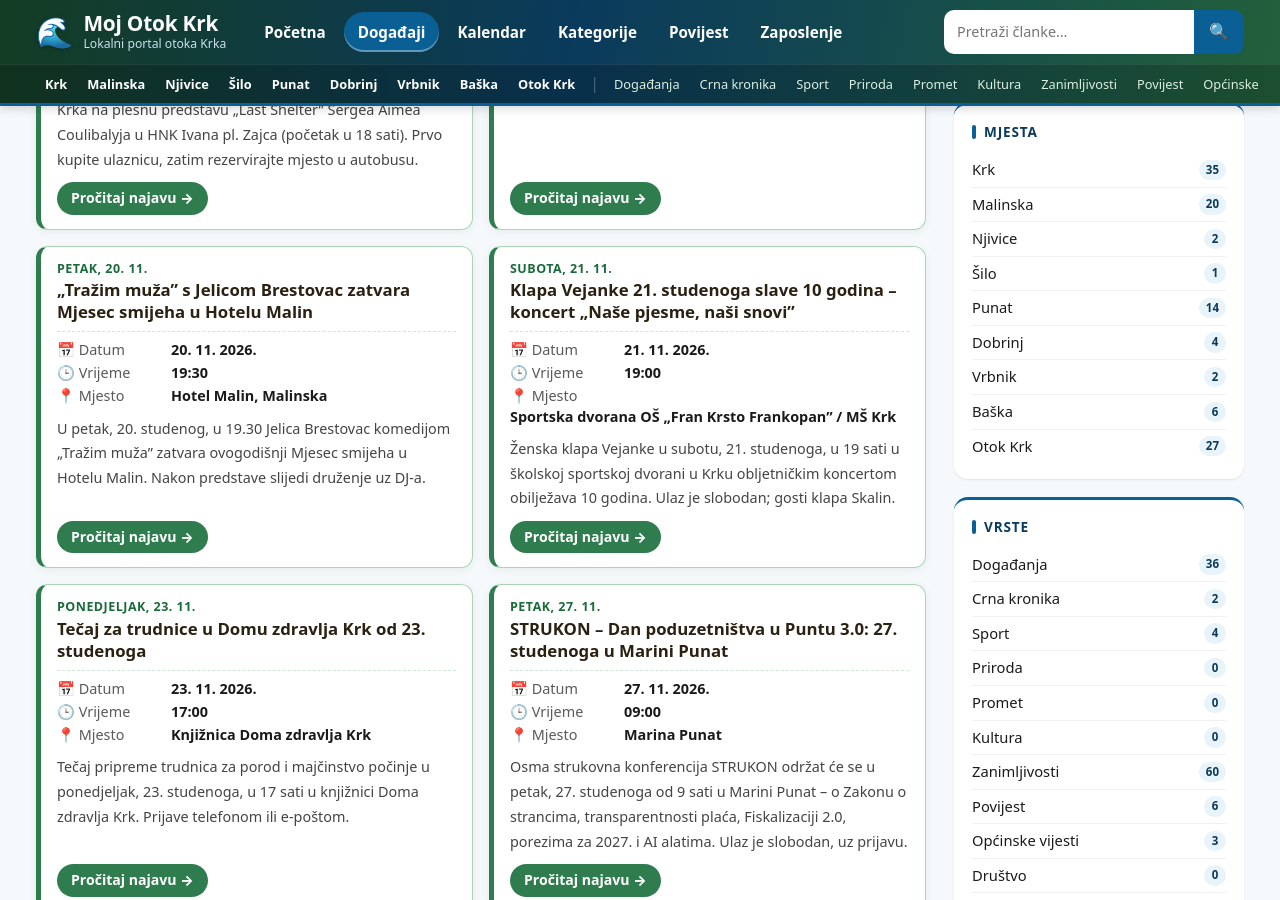
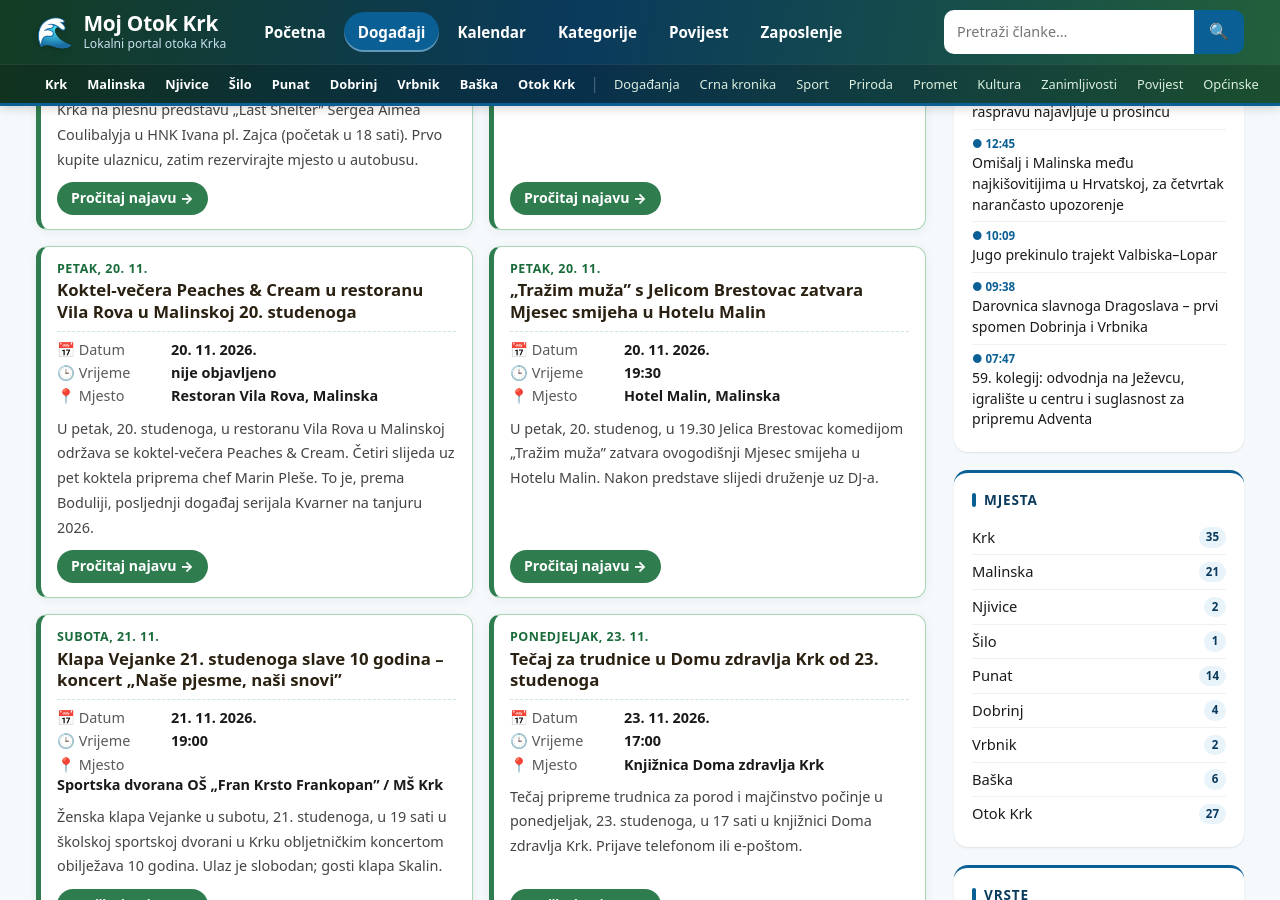
Before and after one commit to MojGK/moj-otok-krk, a Jekyll site: the page built from dogadaji.md, in a window 1280 px wide and 900 px high, scrolled down 2177 px. Built offline with Jekyll 4.4.1, drawn with Linux system fonts in a browser that asks for light colours; some of the changed text lies outside the part shown.

Commit message:
10.11: Koktel-večera Peaches & Cream u restoranu Vila Rova u Malinskoj 20. 11.

```diff
--- a/_data/dogadjanja.yml
+++ b/_data/dogadjanja.yml
@@ -88,6 +88,12 @@ dogadjaji:
     grad: Dobrinj
     opis: "Drugo kolo 23. Zimske lige Kvarnera „Igor Malešević” u Klimnu: Mala liga u 10:30 (400 i 800 m), glavna trail-utrka od 7 km u 11:00 na rivi. Cesta od restorana Žal prema VSG Resortu zatvorena je od 10:30 do 12:00."
     link: /zimska-liga-kvarnera-klimno-2-kolo/
+  - naziv: "Koktel-večera Peaches & Cream u restoranu Vila Rova u Malinskoj 20. studenoga"
+    datum: 2026-11-20
+    mjesto: "Restoran Vila Rova, Malinska"
+    grad: Malinska
+    opis: "U petak, 20. studenoga, u restoranu Vila Rova u Malinskoj održava se koktel-večera Peaches & Cream. Četiri slijeda uz pet koktela priprema chef Marin Pleše. To je, prema Boduliji, posljednji događaj serijala Kvarner na tanjuru 2026."
+    link: /peaches-cream-vila-rova-malinska/
   - naziv: "„Tražim muža” s Jelicom Brestovac zatvara Mjesec smijeha u Hotelu Malin"
     datum: 2026-11-20
     vrijeme: "19:30"
--- /dev/null
+++ b/_posts/2026-11-10-peaches-cream-vila-rova-malinska.md
@@ -0,0 +1,35 @@
+---
+layout: post
+title: "Koktel-večera Peaches & Cream u restoranu Vila Rova u Malinskoj 20. studenoga"
+date: 2026-11-10 16:30:00 +0100
+location: Malinska
+type: Događanja
+categories: [Malinska, Događanja]
+event_date: 2026-11-20 00:00:00 +0100
+event_place: "Restoran Vila Rova, Malinska"
+excerpt: "U petak, 20. studenoga, u restoranu Vila Rova u Malinskoj održava se koktel-večera Peaches & Cream. Četiri slijeda uz pet koktela priprema chef Marin Pleše; cijena je 120 eura po osobi. To je, prema Boduliji, posljednji događaj serijala Kvarner na tanjuru 2026."
+image: /assets/images/peaches-cream-vila-rova-ilustracija.jpg
+image_alt: "Ilustracija: stol uz more s jelima i koktelima, pripremljen za večeru"
+image_credit: "Ilustracija (generirana), nije fotografija restorana Vila Rova ni događaja"
+source: "[Bodulija.net](https://bodulija.net/peaches-cream-stize-u-restoran-vila-rova-pridruzite-se-jedinstvenoj-veceri-uz-autorske-koktele/); [FAQ restorana Vila Rova](https://www.restoran-vila-rova.com/faq)"
+---
+
+U **petak, 20. studenoga 2026.**, u restoranu **Vila Rova** u Malinskoj održava se koktel-večera **Peaches & Cream**. Prema Boduliji, večera obuhvaća **četiri slijeda uz pet koktela**, priprema je chefa **Marina Plešea**, a cijena je **120 eura po osobi**. Mjesta su ograničena, a rezervacije se, prema istom izvoru, rade preko stranice restorana.
+
+Riječ je, piše Bodulija, o posljednjem događaju ovogodišnjeg serijala **Kvarner na tanjuru**, koji se organizira u suradnji s Turističkom zajednicom Kvarnera.
+
+Sat početka na službenim stranicama restorana i hotela Vila Rova u trenutku provjere nije bio objavljen. Bodulija u okviru s ključnim informacijama navodi početak u **19:00**.
+
+Tvrdnju da je Vila Rova „najbolji hotelski restoran 2025.” treba čitati u kontekstu nagrade: u 14. izboru Dobre hrane Jutarnjeg lista 2025. restoran je proglašen najboljim u kategoriji hotelskih restorana visoke kategorije, što u svom [FAQ-u](https://www.restoran-vila-rova.com/faq) navodi i sam restoran (kao nagradu za najbolji hotelski restoran u Hrvatskoj 2025.).
+
+## Praktično
+
+- **petak, 20. 11. 2026.** (sat početka na službenoj stranici restorana nije bio naveden; Bodulija navodi 19:00)
+- **Restoran Vila Rova, Malinska**
+- četiri slijeda uz pet koktela; 120 € po osobi (Bodulija)
+- rezervacije: [restoran-vila-rova.com](https://www.restoran-vila-rova.com/)
+
+## Izvori
+
+- Bodulija.net, 10. 11. 2026.
+- Restoran Vila Rova, FAQ (nagrada 2025.)
```
Also changed, not shown: assets/images/peaches-cream-vila-rova-ilustracija.jpg (added), assets/images/thumbs/peaches-cream-vila-rova-ilustracija.jpg (added).
